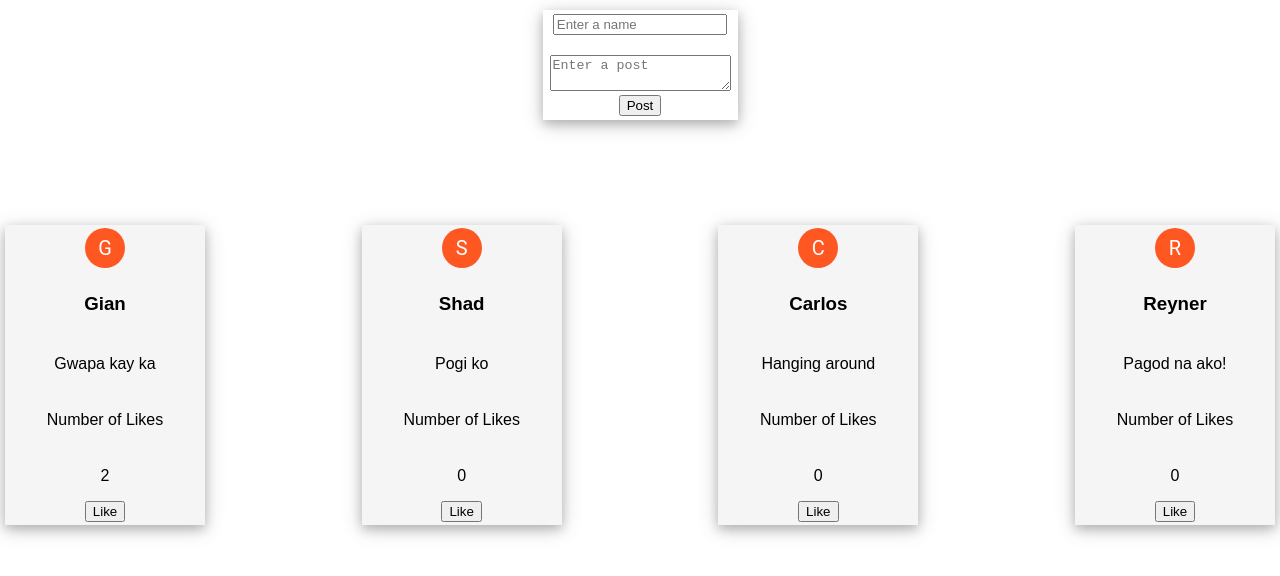
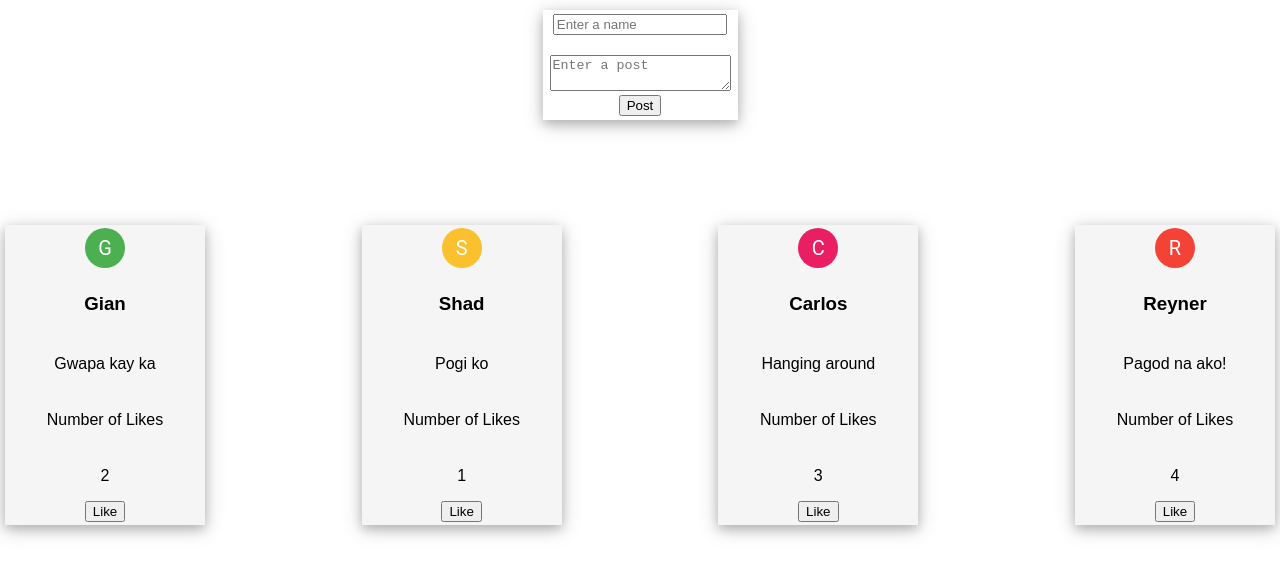
Before and after one commit to arvinlauron/functional-components, a React (Create React App) app: page / in a window 1280 px wide. Shown: the top 576 px of the page. Built offline with nearby package versions, Linux system fonts and the light colour scheme.

Commit message:
add avatar colors

```diff
--- a/src/App.js
+++ b/src/App.js
@@ -8,9 +8,9 @@ function App() {
   const [posts] = useState(
     [
       {key: 1, name: "Gian", content:"Gwapa kay ka", likes:2},
-      {key: 2, name: "Shad", content:"Pogi ko", likes:0},
-      {key: 3, name: "Carlos", content:"Hanging around", likes:0},
-      {key: 4, name: "Reyner", content:"Pagod na ako!", likes:0},
+      {key: 2, name: "Shad", content:"Pogi ko", likes:1},
+      {key: 3, name: "Carlos", content:"Hanging around", likes:3},
+      {key: 4, name: "Reyner", content:"Pagod na ako!", likes:4},
     ]
   );
 
--- a/src/Post.js
+++ b/src/Post.js
@@ -2,7 +2,7 @@ import React from 'react';
 import LikeButton from './LikeButton'
 import './App.css';
 import Avatar from '@mui/material/Avatar';
-import { deepOrange } from '@mui/material/colors';
+import {yellow, green, pink,blue,red,orange } from '@mui/material/colors';
 
 
 
@@ -12,9 +12,18 @@ function Post (props) {
     const{content} = props
     const{likes} = props
 
+
+    const getAvatarBgColor = ({ name }) => ({
+        1: yellow[700],
+        2: green[500],
+        3: pink[500],
+        4: red[500],
+        5: orange[500],
+      }[likes] || blue[500]);
+
         return (
                 <div className='post'>
-                    <Avatar sx={{ bgcolor: deepOrange[500] }}>{name[0].toUpperCase()}</Avatar>
+                    <Avatar sx={{  bgcolor: getAvatarBgColor(name) }}>{name[0].toUpperCase()}</Avatar>
                     <h3>{name}</h3>
                     <p>{content}</p>
                     <p>Number of Likes</p>
```
